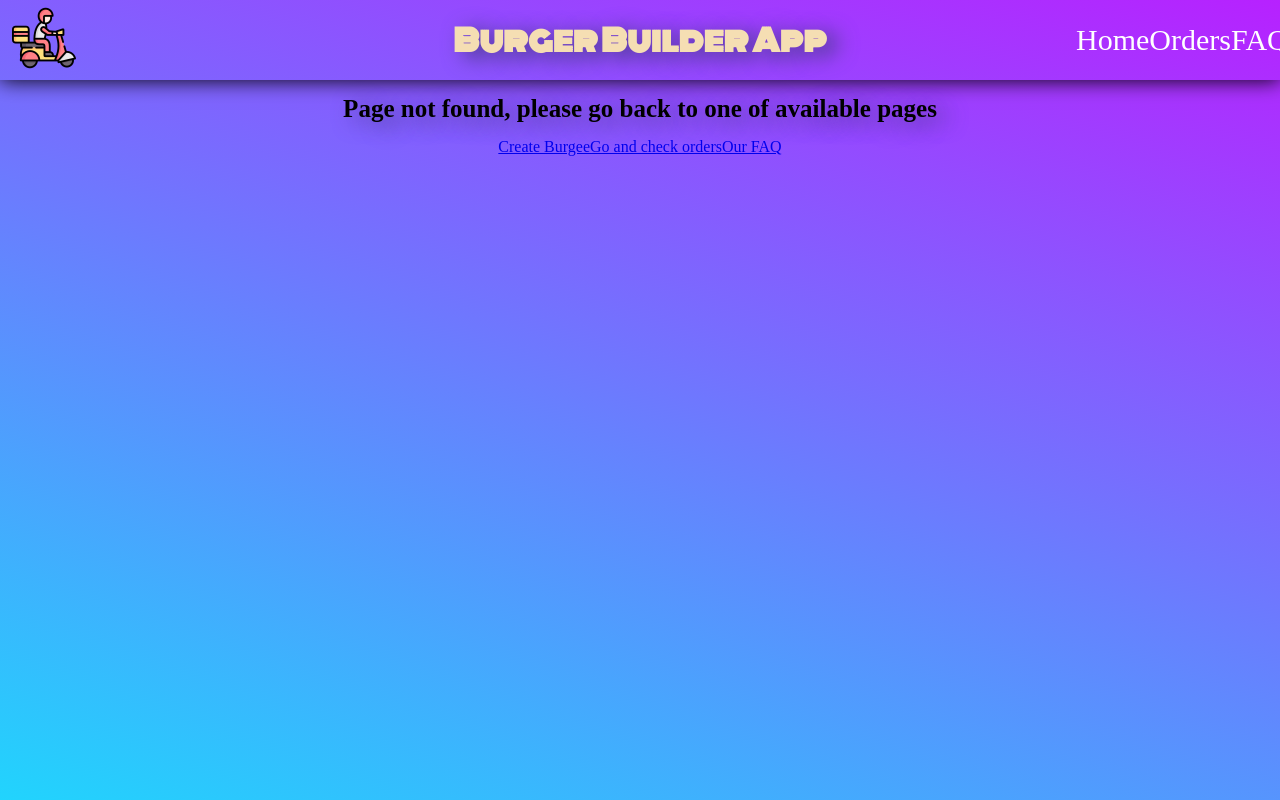
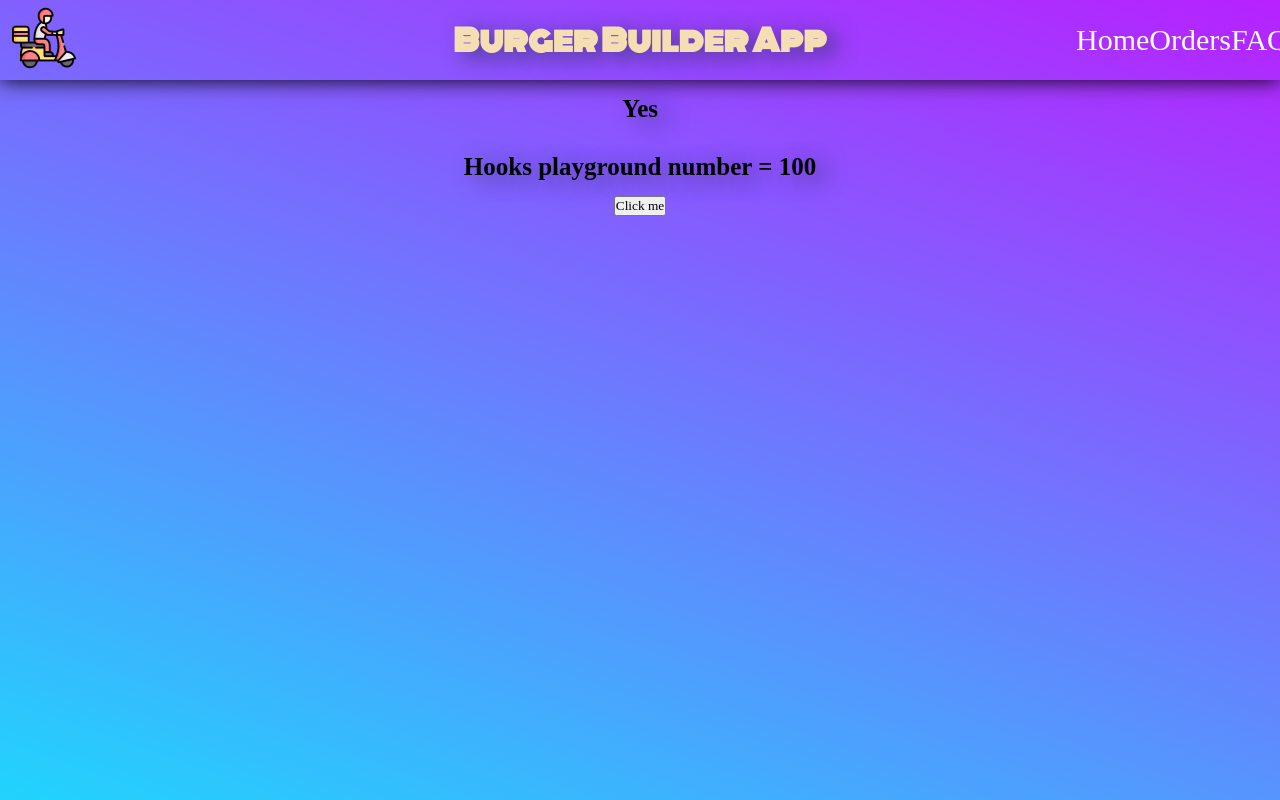
Before and after one commit to roskyba/beetroot_js, a React (Create React App) app in the folder react/: page /hooks in a window 1280 px wide. Before the commit this address had no page. Built offline with nearby package versions, Linux system fonts and the light colour scheme; a web font is replaced by a local one.

Commit message:
Update: React hooks

```diff
--- a/react/src/App.js
+++ b/react/src/App.js
@@ -1,5 +1,5 @@
 import React from "react";
-import { Footer, Header, NotFound } from "./components";
+import { Footer, Header, NotFound, Hooks } from "./components";
 import { Burger, Orders } from "./containers";
 import "./App.css";
 import { BrowserRouter, Routes, Route } from "react-router-dom";
@@ -48,6 +48,8 @@ const App = () => {
                 element={<div>Not found just for Orders</div>}
               />
             </Route>
+            <Route path="hooks" element={<Hooks />} />{" "}
+            {/* ROUTE FOR HOOKS PRACTICE */}
             <Route path="*" element={<NotFound />} />
           </Routes>
         </main>
--- /dev/null
+++ b/react/src/components/Hooks/index.js
@@ -0,0 +1,54 @@
+// import axios from "axios";
+import React, { useState } from "react";
+import "./Hooks.css";
+
+const Hooks = () => {
+  // const setInitialData = () => {
+  //   console.log("I set initial value");
+  //   return 100;
+  // };
+  const [number, setNumber] = useState(() => {
+    console.log("from useState hook");
+    // 2s 3s
+    return 100;
+  }); // destructuring
+  const [isModalOpen, setIsModalOpen] = useState(true);
+  //   const [userData, setUserData] = useState({ name: "Ros", age: 28 });
+
+  //   if (true) {
+  //     const [numb, setNum] = useState(); THIS IS BADDD
+  //   }
+
+  //   const fetchData = async () => await axios.get("");
+  //   console.log(number);
+  //   console.log(func);
+  //   console.log(isModalOpen);
+  //   console.log(userData);
+
+  const handleClick = () => {
+    /// api calll
+    /// fetch
+
+    setNumber(100);
+    console.log(number); // 20
+    if (number > 20) {
+      setNumber((prevNuber) => prevNuber + 1);
+      setIsModalOpen(false);
+    } else {
+      setNumber(30);
+      setIsModalOpen(true);
+    }
+  };
+
+  // logic
+  return (
+    <div className="hooks">
+      {/* <h1>{userData.name}</h1> */}
+      <h3>{isModalOpen ? "Yes" : "No"}</h3>
+      <h2>Hooks playground number = {number}</h2>
+      <button onClick={handleClick}>Click me</button>
+    </div>
+  );
+};
+
+export default Hooks;
--- a/react/src/components/index.js
+++ b/react/src/components/index.js
@@ -6,3 +6,4 @@ export { default as Builder } from "./Builder";
 export { default as CustomModal } from "./CustomModal";
 export { default as Loader } from "./Loader";
 export { default as NotFound } from "./NotFound";
+export { default as Hooks } from "./Hooks";
```
Also changed, not shown: react/src/components/Hooks/Hooks.css (added).
